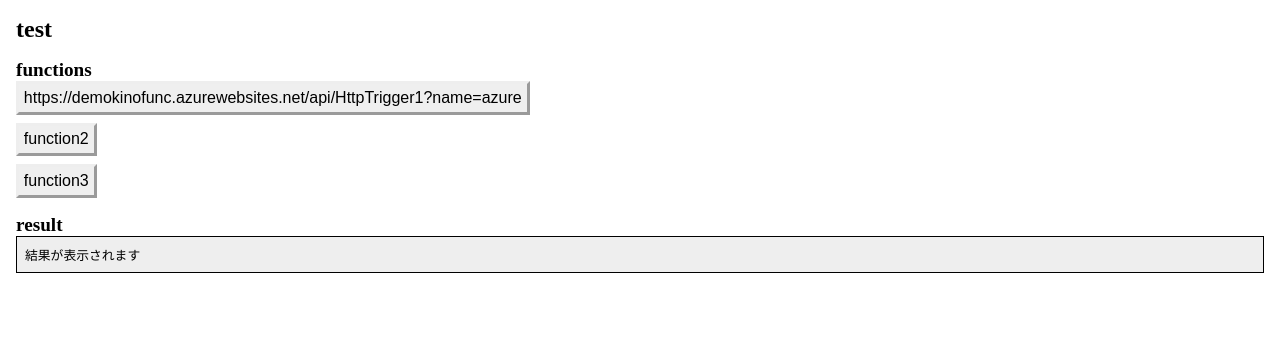
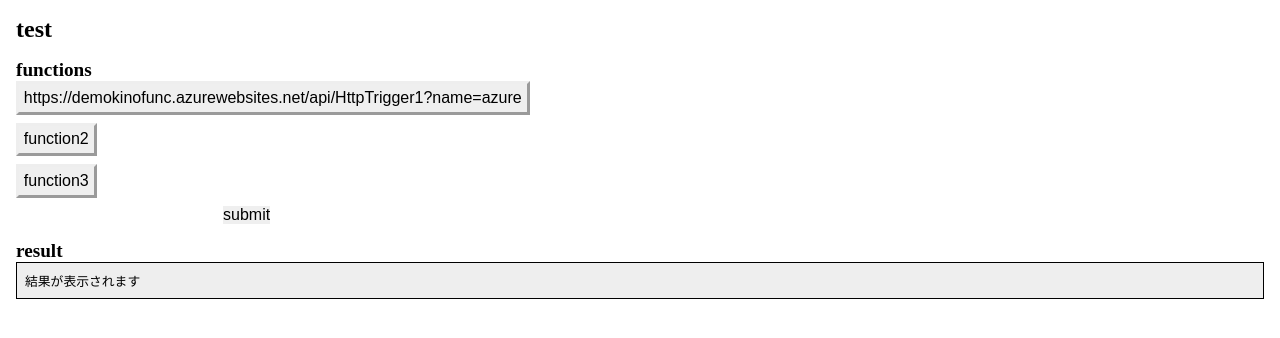
Before and after one commit to oto-okino/callapi, a plain HTML site: page index.html in a window 1280 px wide. Drawn offline with Linux system fonts and the light colour scheme.

Commit message:
Update index.html

```diff
--- a/index.html
+++ b/index.html
@@ -13,6 +13,7 @@
         <button id="function1" onclick="testFunction(function1)">https://demokinofunc.azurewebsites.net/api/HttpTrigger1?name=azure</button>
         <button id="function2" onclick="testFunction(function2)">function2</button>
         <button id="function3" onclick="testFunction(function3)">function3</button>
+        <input id="input-text" type="text"><input type="submit" value="submit" onclick="testFunctionAny(functionAny)">
     </div>
     <h2 class="default-header">result</h2>
     <div id="result">
```
